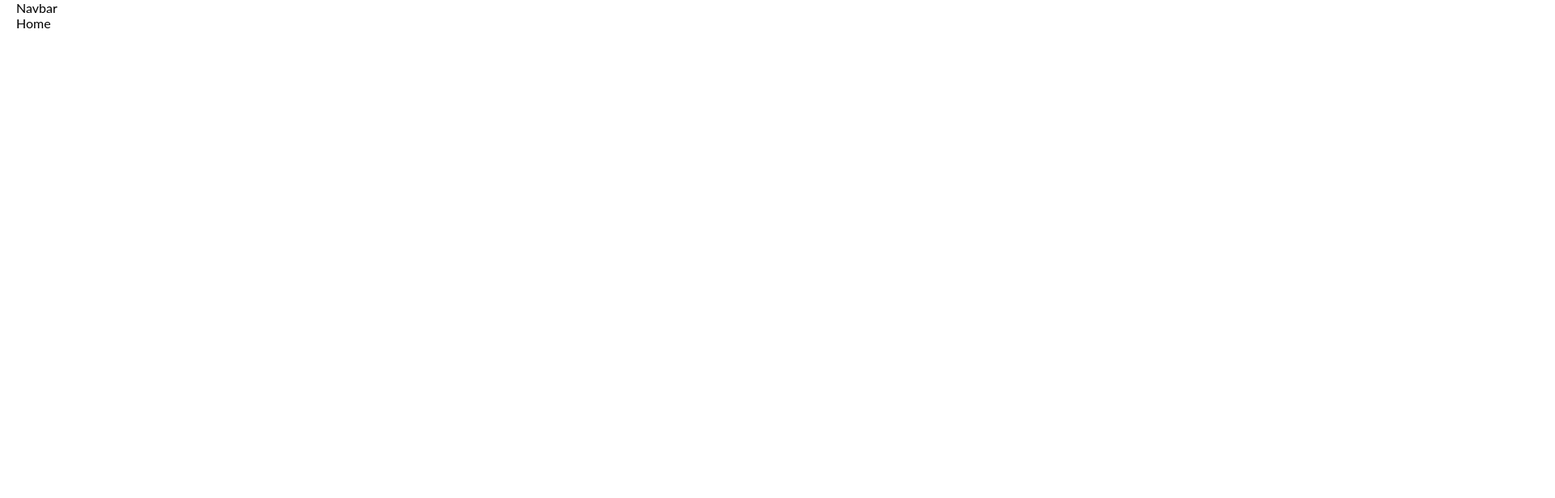
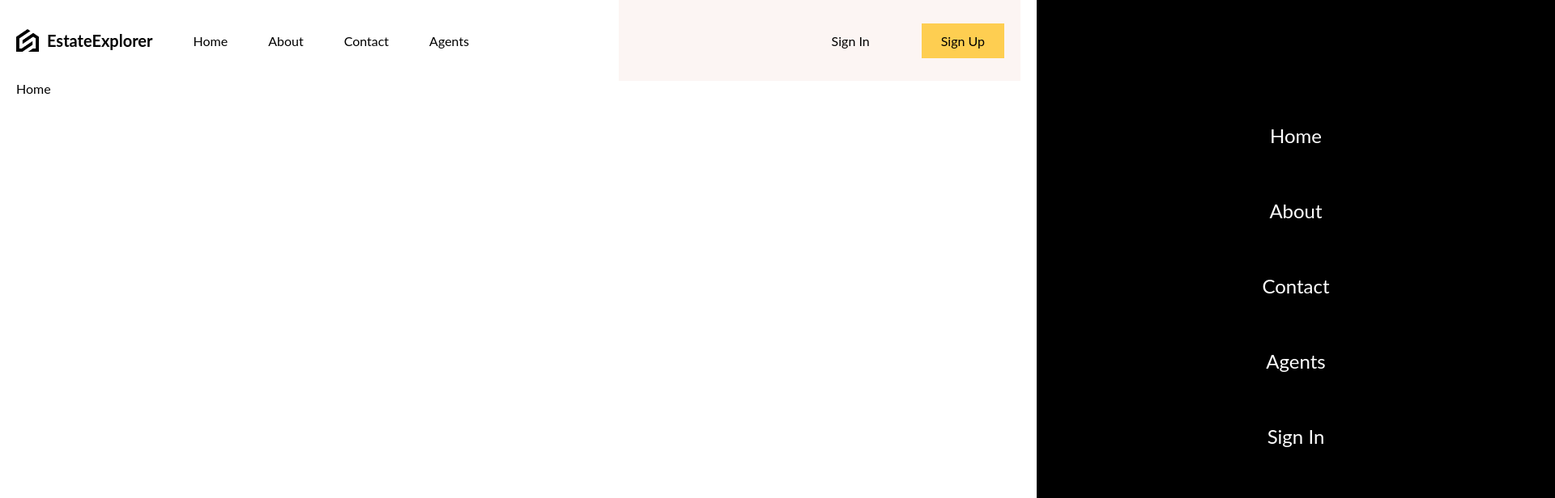
Before and after one commit to diptanshu14/estate-explorer, a React (Vite) app in the folder client/: page / in a window 1280 px wide. Shown: the top 616 px of the page at 81% size, 1920 px wide, since content can reach past the window. Built offline with nearby package versions, Linux system fonts and the light colour scheme.

Commit message:
navbar ui

```diff
--- a/client/src/components/navbar/Navbar.tsx
+++ b/client/src/components/navbar/Navbar.tsx
@@ -1,6 +1,55 @@
+import { useState } from "react"
+import "./navbar.scss"
+import { Link } from "react-router-dom"
+
 const Navbar = () => {
+  const [open, setOpen] = useState(false)
+  const user =false
+
   return (
-    <div>Navbar</div>
+    <nav>
+      <div className="left">
+        <a href="/" className="logo">
+          <img src="/logo.png" alt="" />
+          <span>EstateExplorer</span>
+        </a>
+        <a href="">Home</a>
+        <a href="">About</a>
+        <a href="">Contact</a>
+        <a href="">Agents</a>
+      </div>
+      <div className="right">
+        {user ? (
+          <div className="user">
+            <img
+              src="https://images.pexels.com/photos/91227/pexels-photo-91227.jpeg?auto=compress&cs=tinysrgb&w=1260&h=750&dpr=2"
+              alt=""
+            />
+            <span>John Doe</span>
+            <Link to="/profile" className="profile">
+              <div className="notification">3</div>
+              <span>Profile</span>
+            </Link>
+          </div>
+        ) : (
+          <>
+            <a href="">Sign In</a>
+            <a href="" className="register">Sign Up</a>
+          </>
+        )}
+        <div className="menuIcon">
+          <img src="/menu.png" alt="" onClick={() => setOpen((prev) => !prev)} />
+        </div>
+        <div className={open ? "menu active" : "menu"}>
+        <a href="">Home</a>
+        <a href="">About</a>
+        <a href="">Contact</a>
+        <a href="">Agents</a>
+        <a href="">Sign In</a>
+        <a href="">Sign Up</a>
+        </div>
+      </div>
+    </nav>
   )
 }
 
--- /dev/null
+++ b/client/src/components/navbar/navbar.scss
@@ -0,0 +1,154 @@
+@import "../../responsive.scss";
+
+nav {
+  height: 100px;
+  display: flex;
+  justify-content: space-between;
+  align-items: center;
+
+  a {
+    transition: all 0.4s ease;
+
+    @include sm {
+      display: none;
+    }
+
+    &:hover {
+      scale: 1.05;
+    }
+  }
+
+  .left {
+    flex: 3;
+    display: flex;
+    align-items: center;
+    gap: 50px;
+
+    .logo {
+      font-weight: bold;
+      font-size: 20px;
+      display: flex;
+      align-items: center;
+      gap: 10px;
+
+      img {
+        width: 28px;
+      }
+
+      span {
+        @include md {
+          display: none;
+        }
+
+        @include sm {
+          display: initial;
+        }
+      }
+    }
+  }
+  .right {
+    flex: 2;
+    display: flex;
+    align-items: center;
+    justify-content: flex-end;
+    background-color: #fcf5f3;
+    height: 100%;
+
+    @include md {
+      background-color: transparent;
+    }
+
+    a {
+      padding: 12px 24px;
+      margin: 20px;
+    }
+
+    .user{
+      display: flex;
+      align-items: center;
+      font-weight: bold;
+
+      img{
+        width: 40px;
+        height: 40px;
+        border-radius: 50%;
+        object-fit: cover;
+        margin-right: 20px;
+      }
+
+      span{
+        @include sm{
+          display: none;
+        }
+      }
+
+      .profile{
+        padding: 12px 24px;
+        background-color: #fece51;
+        cursor: pointer;
+        border: none;
+        position: relative;
+
+        .notification{
+          position: absolute;
+          top: -8px;
+          right: -8px;
+          background-color: red;
+          color: white;
+          border-radius: 50%;
+          width: 26px;
+          height: 26px;
+          display: flex;
+          align-items: center;
+          justify-content: center;
+        }
+
+      }
+    }
+
+    .register {
+      background-color: #fece51;
+    }
+
+    .menuIcon {
+      display: none;
+      z-index: 999;
+
+      img {
+        width: 36px;
+        height: 36px;
+        cursor: pointer;
+      }
+
+      @include sm {
+        display: inline;
+      }
+    }
+
+    .menu {
+      position: absolute;
+      top: 0;
+      right: -50%;
+      background-color: black;
+      color: white;
+      height: 100vh;
+      width: 50%;
+      transition: all 1s ease;
+      display: flex;
+      flex-direction: column;
+      align-items: center;
+      justify-content: center;
+      font-size: 24px;
+
+      &.active {
+        right: 0;
+      }
+
+      @include sm {
+        a {
+          display: initial;
+        }
+      }
+    }
+  }
+}
```
